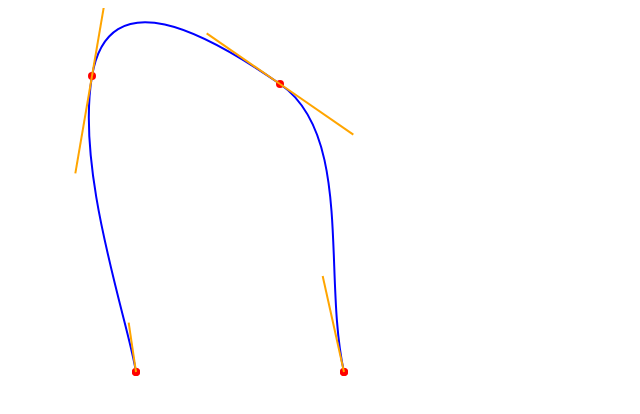
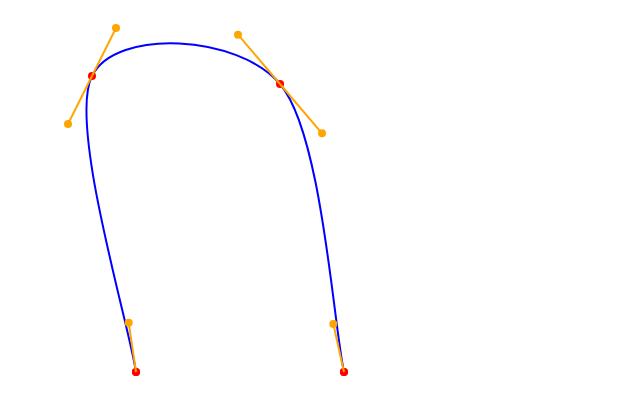
Before and after one commit to malteschmitz/plotter-art, a plain HTML site: page curve.html in a window 1280 px wide. Shown: the whole page, without its empty margins (0-640 px from the left). Drawn offline with Linux system fonts and the light colour scheme.

Commit message:
Fix simple version

```diff
--- a/curve.html
+++ b/curve.html
@@ -23,8 +23,9 @@
     let m = [];
     for (let i = 1; i < points.length - 1; i++) {
       m[i] = [
-        (points[i][0]-points[i-1][0])/2 + points[i+1][0]-points[i][0],
-        (points[i][1]-points[i-1][1])/2 + points[i+1][1]-points[i][1]];
+        (points[i][0]-points[i-1][0])/2 + (points[i+1][0]-points[i][0])/2,
+        (points[i][1]-points[i-1][1])/2 + (points[i+1][1]-points[i][1])/2
+        ];
     }
     let result = [];
     for (let i = 1; i < points.length - 2; i++) {
@@ -81,6 +82,8 @@
   for (let i = 0; i < cmPoints.length; i++) {
     line(points[i+1], cmPoints[i][0]);
     line(points[i+2], cmPoints[i][1]);
+    point(cmPoints[i][0], "orange");
+    point(cmPoints[i][1], "orange");
   }
 </script>
 
```
